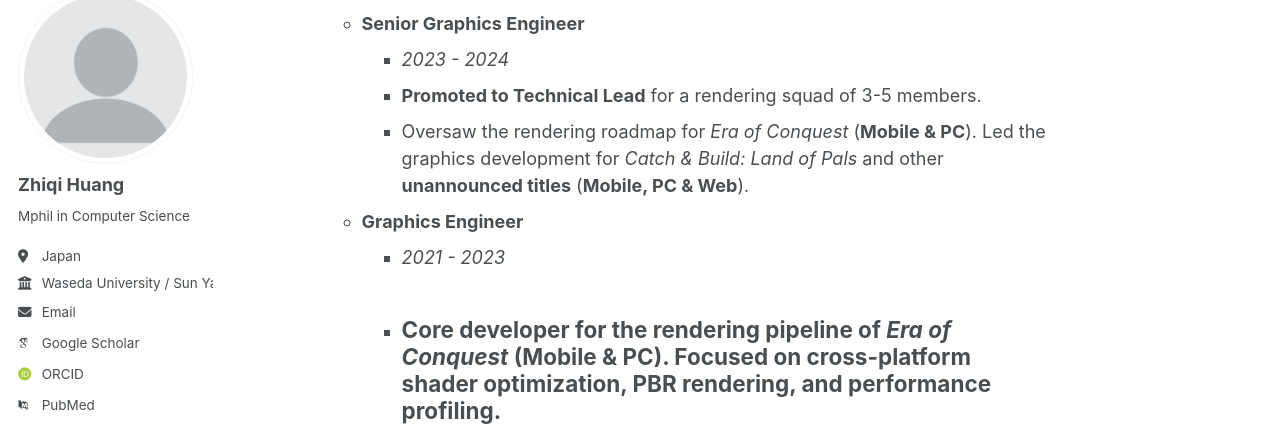
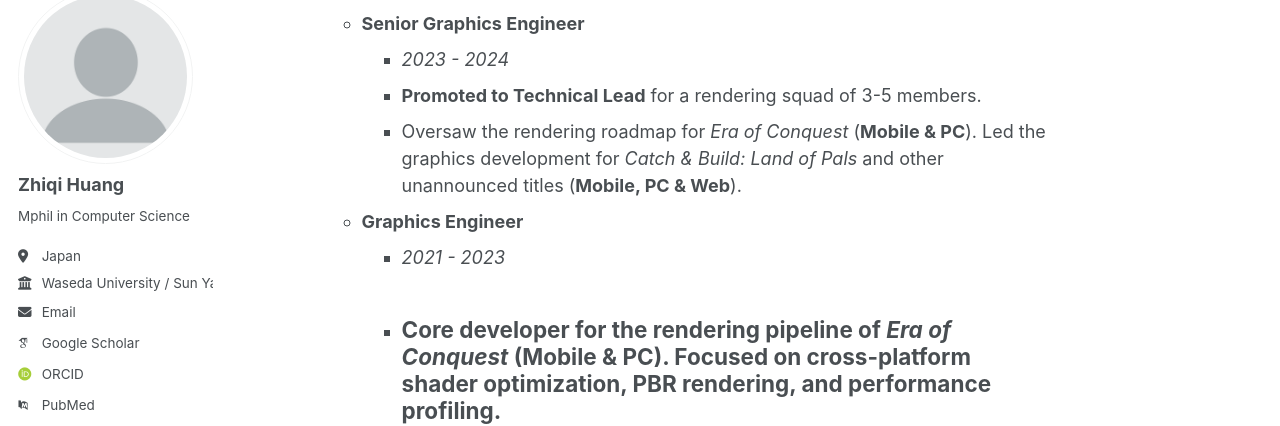
Before and after one commit to huang-zhiqi/huang-zhiqi.github.io, a Jekyll site: the page built from _pages/about.md, in a window 1280 px wide and 900 px high, scrolled down 946 px. Shown: the part 112-538 px from the top of the window. Built offline with Jekyll 4.4.1, drawn with Linux system fonts in a browser that asks for light colours; some web fonts are replaced; a script bundle is joined from its source files by our own code; library files that are not in the unit come from our copies.

Commit message:
update the work experience

```diff
--- a/_pages/about.md
+++ b/_pages/about.md
@@ -36,7 +36,7 @@ Prior to my graduate studies, I worked as a **Senior Graphics Engineer** at **43
   * **Senior Graphics Engineer**
     * *2023 - 2024*
     * **Promoted to Technical Lead** for a rendering squad of 3-5 members.
-    * Oversaw the rendering roadmap for *Era of Conquest* (**Mobile & PC**). Led the graphics development for *Catch & Build: Land of Pals* and other **unannounced titles** (**Mobile, PC & Web**).
+    * Oversaw the rendering roadmap for *Era of Conquest* (**Mobile & PC**). Led the graphics development for *Catch & Build: Land of Pals* and other unannounced titles (**Mobile, PC & Web**).
   * **Graphics Engineer**
     * *2021 - 2023*
     * Core developer for the rendering pipeline of *Era of Conquest* (**Mobile & PC**). Focused on **cross-platform** shader optimization, PBR rendering, and performance profiling.
```
